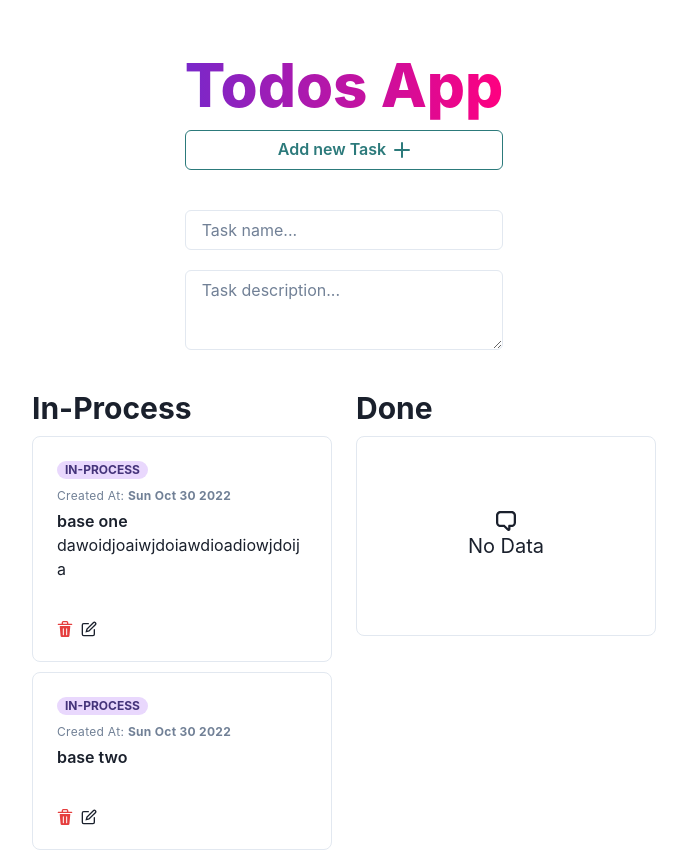
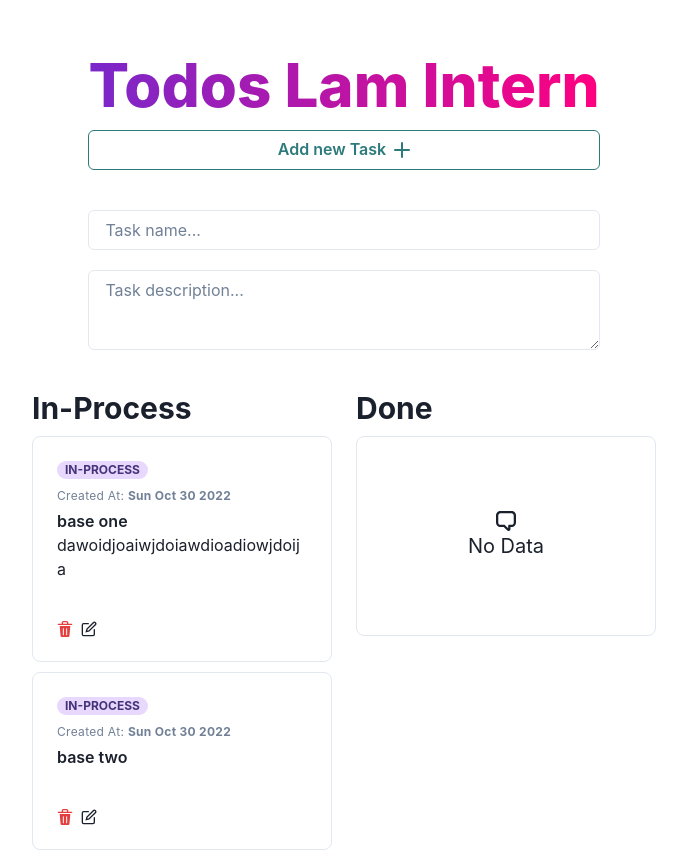
Before and after one commit to lamkn06/todos, a React (Create React App) app: page / in a window 1280 px wide. Shown: the whole page, without its empty margins (296-983 px from the left). Built offline with nearby package versions, Linux system fonts and the light colour scheme.

Commit message:
Update index.tsx

```diff
--- a/src/pages/index.tsx
+++ b/src/pages/index.tsx
@@ -13,7 +13,7 @@ const MainPage = () => {
             fontSize="6xl"
             fontWeight="extrabold"
           >
-            Todos App
+            Todos Lam Intern
           </Text>
           <Add />
         </Box>
```
